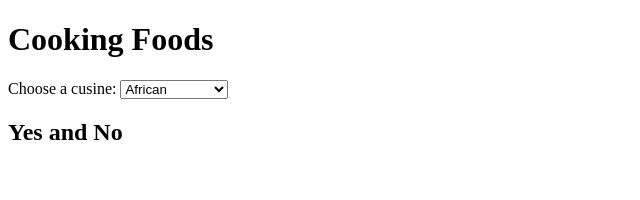
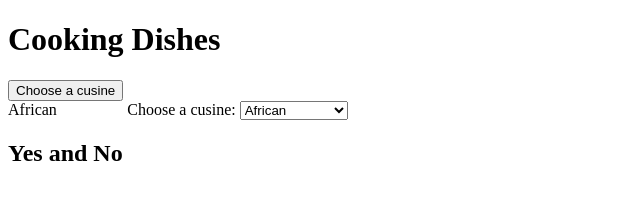
Before and after one commit to TempuraSoup/Cooking-Dishes, a plain HTML site: page index.html in a window 1280 px wide. Shown: the whole page, without its empty margins (0-640 px from the left). Drawn offline with Linux system fonts and the light colour scheme; no server answers.

Commit message:
5th-commit

```diff
--- a/cooking.css
+++ b/cooking.css
@@ -0,0 +1,7 @@
+
+
+.dropdown
+{
+    display: inline-block;
+    position: relative;
+}
--- a/index.html
+++ b/index.html
@@ -4,7 +4,16 @@
 
     <body>
 
-        <h1>Cooking Foods</h1>
+        <h1>Cooking Dishes</h1>
+        <div class="dropdown">
+
+            <button>Choose a cusine</button>
+            <div class="dropdownContent">
+
+                <a rel="noopener" target="_blank">African</a>
+            </div>
+        </div>
+
         <label for="cusineNames">Choose a cusine:</label>
             <select name="cusineNames" id="cusineNames">
                 <option value="African">African</option>
```
